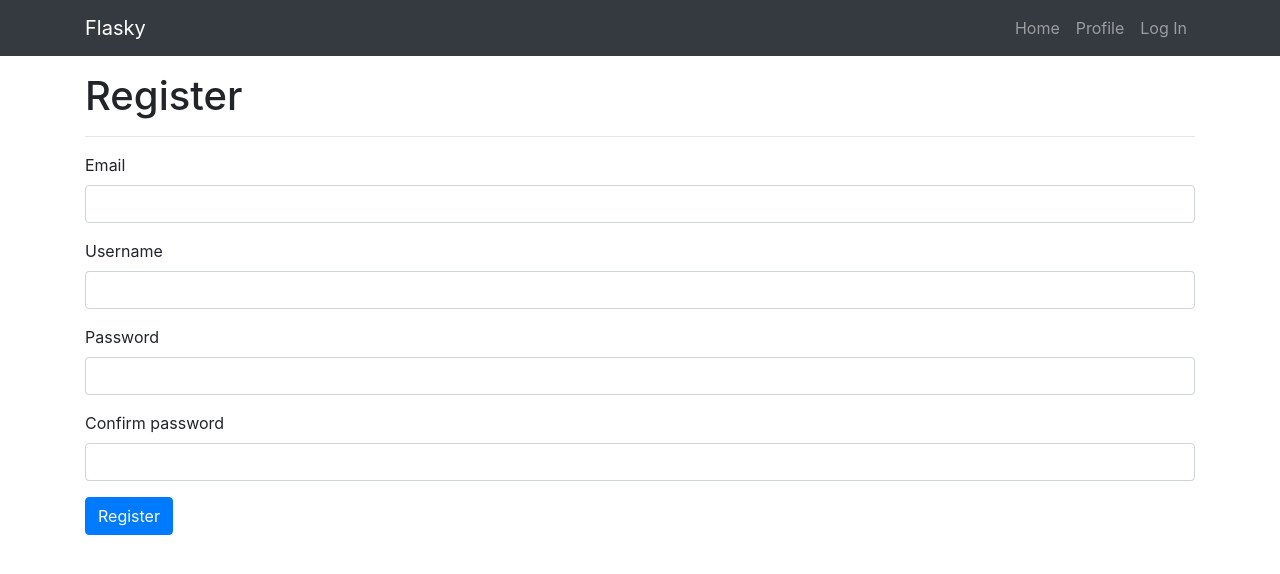
After one commit to blessedsibanda/flasky, a Flask app: page /auth/register in a window 1280 px wide. The commit adds this page. Shown: the top 574 px of the page. Run offline with Flask 2, Linux system fonts and the light colour scheme; some libraries are stand-ins or nearby versions.

Commit message:
user registration

```diff
--- a/app/auth/forms.py
+++ b/app/auth/forms.py
@@ -1,9 +1,32 @@
 from flask_wtf import FlaskForm
-from wtforms import StringField, PasswordField, BooleanField, SubmitField
-from wtforms.validators import DataRequired, Length, Email
+from wtforms import StringField, PasswordField, BooleanField, SubmitField, ValidationError
+from wtforms.validators import DataRequired, Length, Email, Regexp, EqualTo
+from ..models import User
+
 
 class LoginForm(FlaskForm):
     email = StringField('Email', validators=[DataRequired(), Length(1,64), Email()])
     password = PasswordField('Password', validators=[DataRequired()])
     remember_me = BooleanField('Keep me logged in')
     submit = SubmitField('Log In')
+
+
+class RegistrationForm(FlaskForm):
+    email = StringField('Email', validators=[DataRequired(), Length(1, 64), Email()])
+    username = StringField('Username', validators=[
+        DataRequired(), Length(1, 64),
+        Regexp('^[A-Za-z][A-Za-z0-9_.]*$', 0,
+        'Usernames must have only letters, numbers, dots or underscores')
+    ])
+    password = PasswordField('Password', validators=[DataRequired(),
+    EqualTo('password2', message='Passwords must match.')])
+    password2 = PasswordField('Confirm password', validators=[DataRequired()])
+    submit = SubmitField('Register')
+
+    def validate_email(self, field):
+        if User.query.filter_by(email=field.data).first():
+            raise ValidationError('Email already registered.')
+
+    def validate_username(self, field):
+        if User.query.filter_by(username=field.data).first():
+            raise ValidationError('Username already in use.')
--- a/app/auth/views.py
+++ b/app/auth/views.py
@@ -1,8 +1,10 @@
 from flask import render_template, redirect, request, url_for, flash
 from flask_login import login_user, logout_user, login_required
 from . import auth
-from .forms import LoginForm
+from .forms import LoginForm, RegistrationForm
 from ..models import User
+from .. import db
+
 
 @auth.route('/login', methods=['GET', 'POST'])
 def login():
@@ -24,3 +26,16 @@ def logout():
     logout_user()
     flash('You have been logged out.', 'dark')
     return redirect(url_for('main.index'))
+
+@auth.route('/register', methods=['GET', 'POST'])
+def register():
+    form = RegistrationForm()
+    if form.validate_on_submit():
+        user = User(email=form.email.data,
+                    username=form.username.data,
+                    password=form.password.data)
+        db.session.add(user)
+        db.session.commit()
+        flash('You can now login.', 'dark')
+        return redirect(url_for('auth.login'))
+    return render_template('auth/register.html', form=form)
--- a/app/templates/auth/login.html
+++ b/app/templates/auth/login.html
@@ -7,5 +7,10 @@
     <h1>Login</h1>
     <hr>
     {{render_form(form)}}
+    <p>New user?
+        <a href="{{ url_for('auth.register') }}">
+            Click here to register
+        </a>
+    </p>
 
 {% endblock body %}
--- /dev/null
+++ b/app/templates/auth/register.html
@@ -0,0 +1,11 @@
+{% extends 'base.html' %}
+{% from 'bootstrap/form.html' import render_form %}
+
+{% block title %}- Register{% endblock title %}
+
+{% block body %}
+    <h1>Register</h1>
+    <hr>
+    {{render_form(form)}}
+
+{% endblock body %}
--- a/app/templates/base.html
+++ b/app/templates/base.html
@@ -29,6 +29,7 @@
         {% endblock body %}
     </div>
 
+
     {% block scripts %}
         {{ bootstrap.load_js() }}
         {{ moment.include_moment() }}
```
Also changed, not shown: app/main/forms.py (added).
